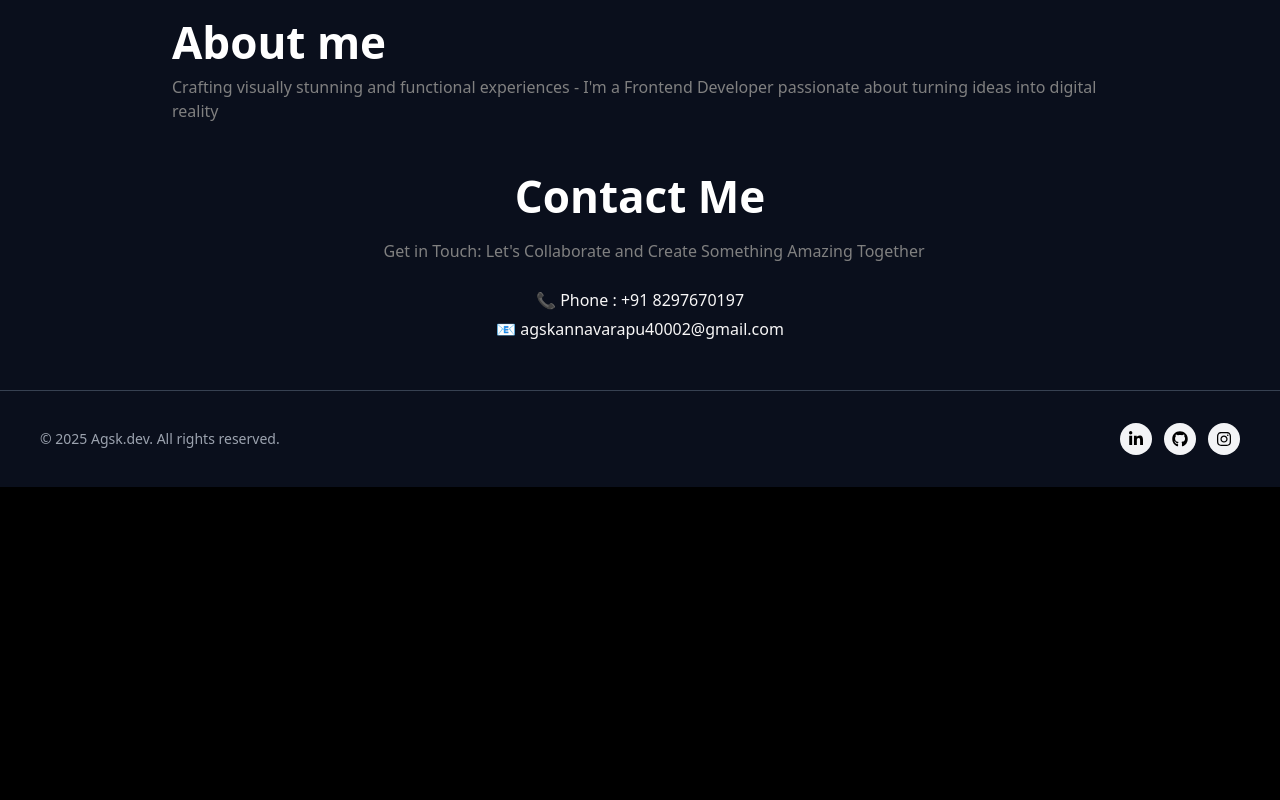
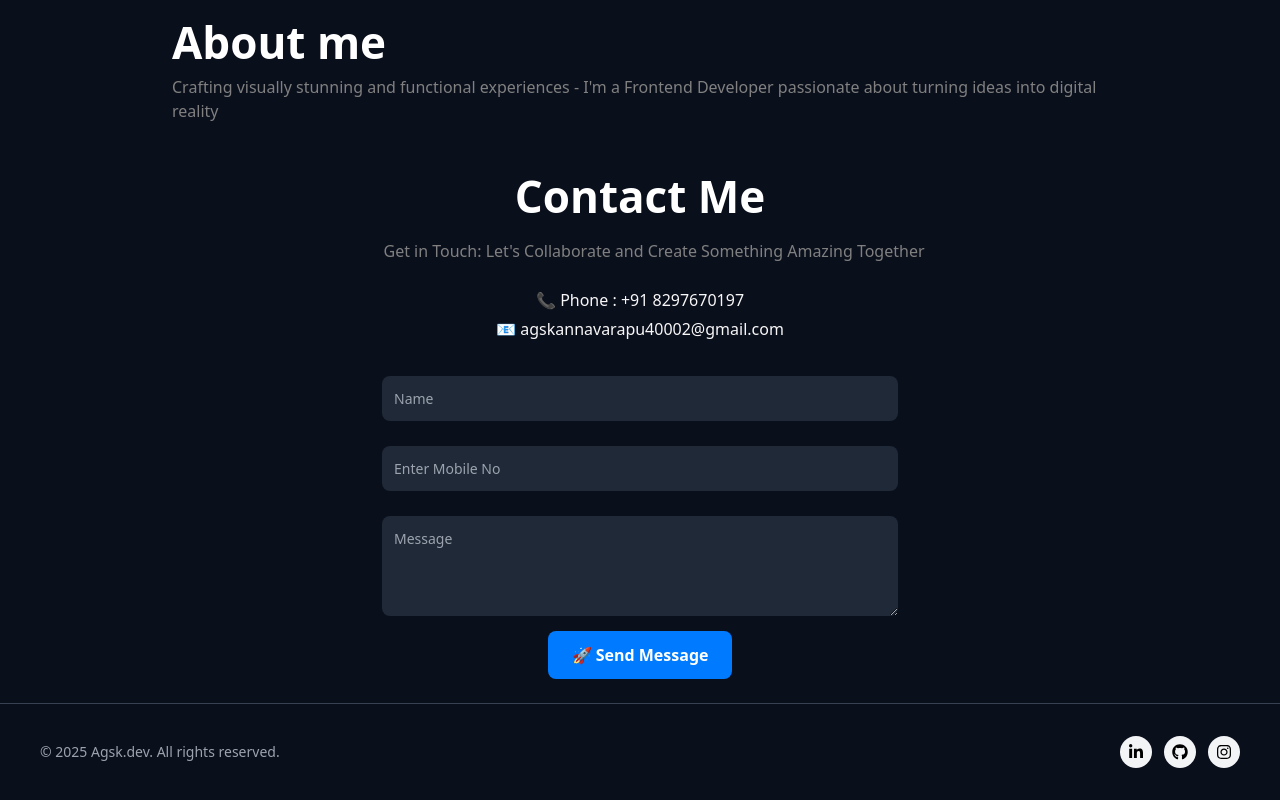
Before and after one commit to Gunasaikrishna/my_portfolio, a React (Create React App) app: page / in a window 1280 px wide. Shown: the part 5332-6132 px from the top of the page. Before the commit the page ends 5819 px from the top, so only its background shows below. Built offline with nearby package versions, Linux system fonts and the light colour scheme.

Commit message:
Added input contact fields to Send message

```diff
--- a/package.json
+++ b/package.json
@@ -12,6 +12,8 @@
     "@testing-library/react": "^16.3.0",
     "@testing-library/user-event": "^13.5.0",
     "aos": "^2.3.4",
+    "axios": "^1.9.0",
+    "firebase": "^11.9.0",
     "framer-motion": "^4.1.17",
     "react": "^18.2.0",
     "react-dom": "^18.2.0",
--- a/src/components/Home.css
+++ b/src/components/Home.css
@@ -571,3 +571,20 @@
   .contact-item a:hover {
     text-decoration: underline;
   }
+
+  .touchable-button {
+    background-color: #007bff;
+    color: white;
+    padding: 12px 24px;
+    border-radius: 8px;
+    text-align: center;
+    cursor: pointer;
+    font-weight: bold;
+    transition: opacity 0.2s ease-in-out;
+    user-select: none;
+    display: inline-block;
+  }
+
+  .touchable-button:active {
+    opacity: 0.6; /* TouchableOpacity-like effect */
+  }
--- a/src/components/Home.js
+++ b/src/components/Home.js
@@ -1,4 +1,4 @@
-import React from "react";
+import React, { useState } from "react";
 import "./Home.css";
 import devImage from "../assets/profilesk2.jpeg";
 import GoogleMap from "../assets/googleMap.jpeg";
@@ -30,8 +30,21 @@ import {
   SiHtml5,
   SiCss3
 } from "react-icons/si";
+import axios from 'axios';
+
+import { initializeApp } from "firebase/app";
+import { getDatabase, push, ref } from "firebase/database";
+import { firebaseConfig } from "./firebaseConfig";
+
 
 const Home = () => {
+
+  const [name, setName] = useState('');
+  const [mobile, setMobile] = useState('');
+  const [message, setMessage] = useState('');
+  const [showSuccessText, setShowSuccessText] = useState(false); // state to control <p> visibility
+const app = initializeApp(firebaseConfig);
+const db = getDatabase(app);
   useEffect(() => {
     AOS.init({
       duration: 1000,
@@ -123,6 +136,67 @@ const projects = [
     borderClass: "border-green",
   },
 ];
+
+// const handleSend = async () => {
+//   const fullMessage = `Name: ${name}\nMobile: ${mobile}\nMessage: ${message}`;
+
+//   const payload = {
+//     message: fullMessage
+//   };
+
+//   try {
+//     const response = await axios.post(
+//       'https://8n2aepx5c1.execute-api.eu-north-1.amazonaws.com/Send',
+//       payload,
+//       {
+//         headers: {
+//           'Content-Type': 'application/json'
+//         }
+//       }
+//     );
+
+//     console.log("✅ API success:", response.data);
+
+//     setShowSuccessText(true);
+
+//     // Optionally clear the form
+//     setName('');
+//     setMobile('');
+//     setMessage('');
+//   } catch (error) {
+//     console.error("❌ API error:", error.response ? error.response.data : error.message);
+//     setShowSuccessText(false);
+//   }
+// };
+const handleSend = () => {
+
+  if (!name.trim() || !mobile.trim() || !message.trim()) {
+    alert("Please fill in all fields.");
+    return;
+  }
+  console.log("  handleSend ")
+  // console.log('Data saved successfully11'); // <-- check browser console
+
+  push(ref(db, 'submissions/'), {
+    name,
+    mobile,
+    message,
+    timestamp: new Date().toISOString(),
+  })
+    .then(() => {
+      setShowSuccessText(true);
+    console.log('Data saved successfully'); // <-- check browser console
+
+      setName('');
+      setMobile('');
+      setMessage('');
+      setTimeout(() => setShowSuccessText(false), 5000);
+    })
+    .catch((error) => {
+      console.error('Error sending message:', error);
+    });
+};
+
 
   return (
     <div className="overallDiv">
@@ -577,14 +651,45 @@ const projects = [
   </div>
 
   {/* Form */}
-  {/* <input type="text" placeholder="Name" className="input-field" />
-  <input type="number" placeholder="Enter Mobile No" className="input-field" />
-  <textarea
-    placeholder="Message"
-    className="input-field message-field"
-  ></textarea>
+  <input
+        type="text"
+        placeholder="Name"
+        className="input-field"
+        value={name}
+        onChange={(e) => setName(e.target.value)}
+      />
 
-  <button className="send-button">Send Message</button> */}
+      <input
+        type="number"
+        placeholder="Enter Mobile No"
+        className="input-field"
+        value={mobile}
+        onChange={(e) => setMobile(e.target.value)}
+      />
+
+      <textarea
+        placeholder="Message"
+        className="input-field message-field"
+        value={message}
+        onChange={(e) => setMessage(e.target.value)}
+      ></textarea>
+
+<div
+  onClick={()=>{
+    console.log("testing ");
+    handleSend();}}
+  className="touchable-button"
+>
+  🚀 Send Message
+</div>
+
+
+
+      {showSuccessText && (
+        <p style={{ marginTop: '10px', color: 'green' }}>
+          ✅ Message sent successfully. Saikrishna will reach you soon...😄
+        </p>
+      )}
 </div>
 
     </div>
--- /dev/null
+++ b/src/components/firebaseConfig.js
@@ -0,0 +1,13 @@
+// Import the functions you need from the SDKs you need
+import { initializeApp } from "firebase/app";
+import { getAnalytics } from "firebase/analytics";
+
+export  const firebaseConfig = {
+    apiKey: "AIzaSyCJUCDTJrDmlqx4cFY4x00A-bqsjBaPNvg",
+    authDomain: "fir-c8338.firebaseapp.com",
+    projectId: "fir-c8338",
+    storageBucket: "fir-c8338.firebasestorage.app",
+    messagingSenderId: "799734987330",
+    appId: "1:799734987330:web:ccdfe9bb5e88a0b1724bdb",
+    measurementId: "G-SMWRQHWHG9"
+  };
```
Also changed, not shown: 1 other file (tests, documents, lock files or other folders).
